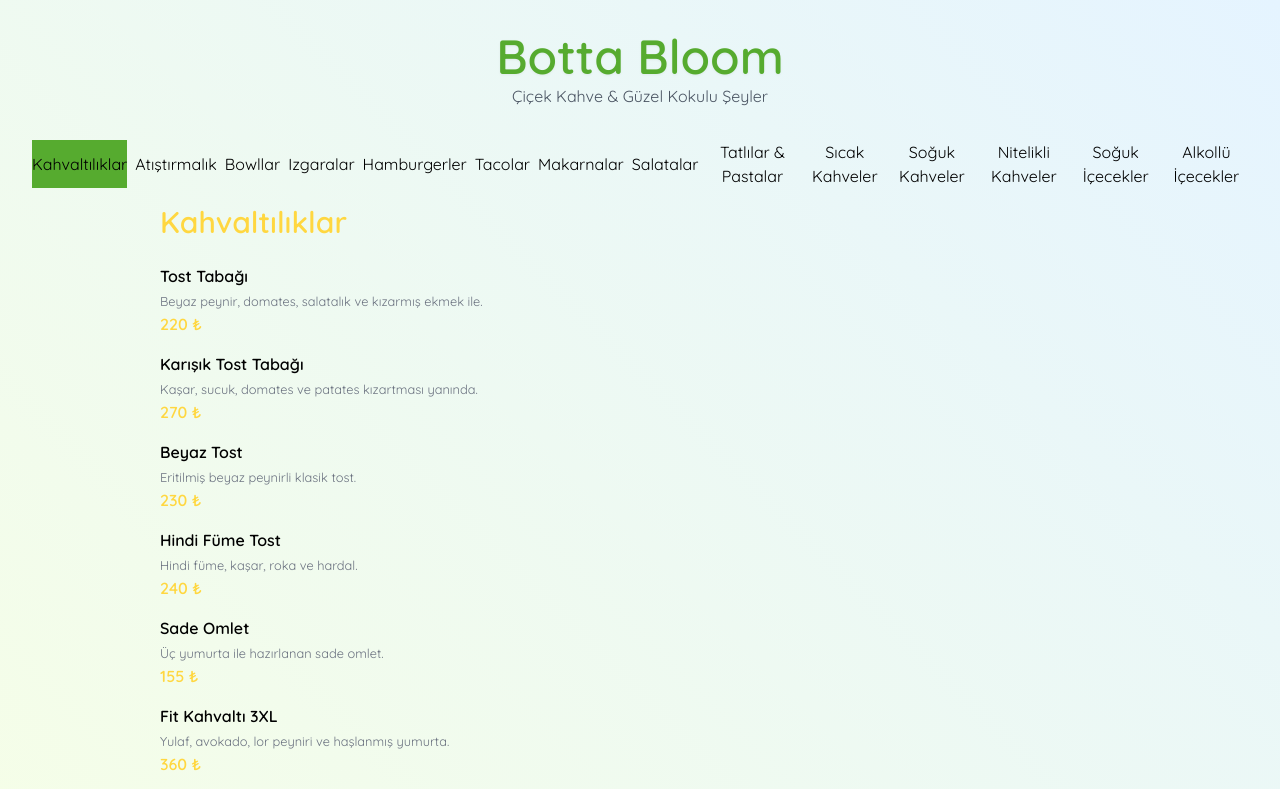
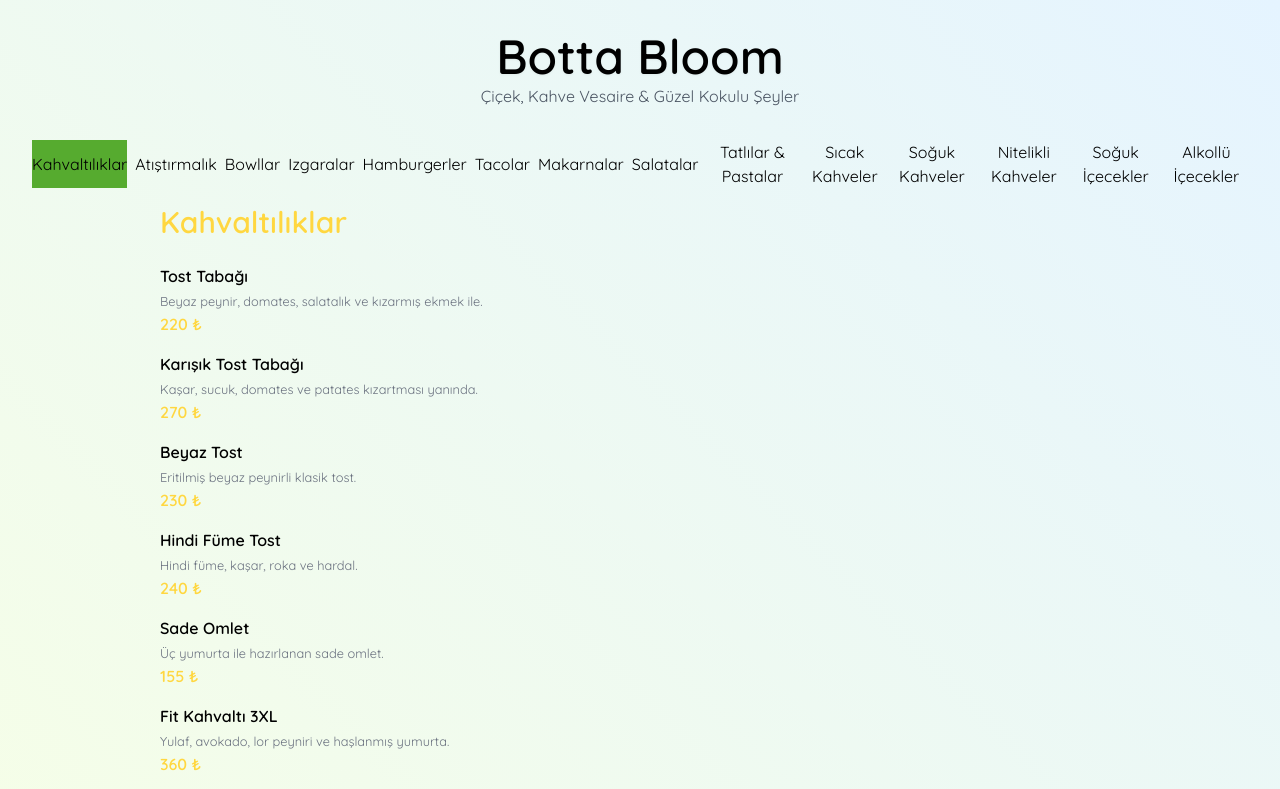
Before and after one commit to tahakutuk/tahan-n-menusu, a plain HTML site: page index.html in a window 1280 px wide. Shown: the top 789 px of the page. Drawn offline with nearby package versions, Linux system fonts and the light colour scheme.

Commit message:
Update index.html

```diff
--- a/index.html
+++ b/index.html
@@ -51,8 +51,8 @@
 <body>
   <!-- ---------- BAŞLIK ---------- -->
   <header class="text-center py-8">
-    <h1 class="text-4xl sm:text-5xl font-bold text-[color:var(--green)] drop-shadow-sm">Botta Bloom</h1>
-    <p class="mt-1 text-sm sm:text-base text-gray-600">Çiçek Kahve &amp; Güzel Kokulu Şeyler</p>
+    <h1 class="text-4xl sm:text-5xl font-bold text-[color:var(--black)] drop-shadow-sm">Botta Bloom</h1>
+    <p class="mt-1 text-sm sm:text-base text-gray-600">Çiçek, Kahve Vesaire &amp; Güzel Kokulu Şeyler</p>
   </header>
 
   <!-- ---------- SEKME NAV ---------- -->
```
